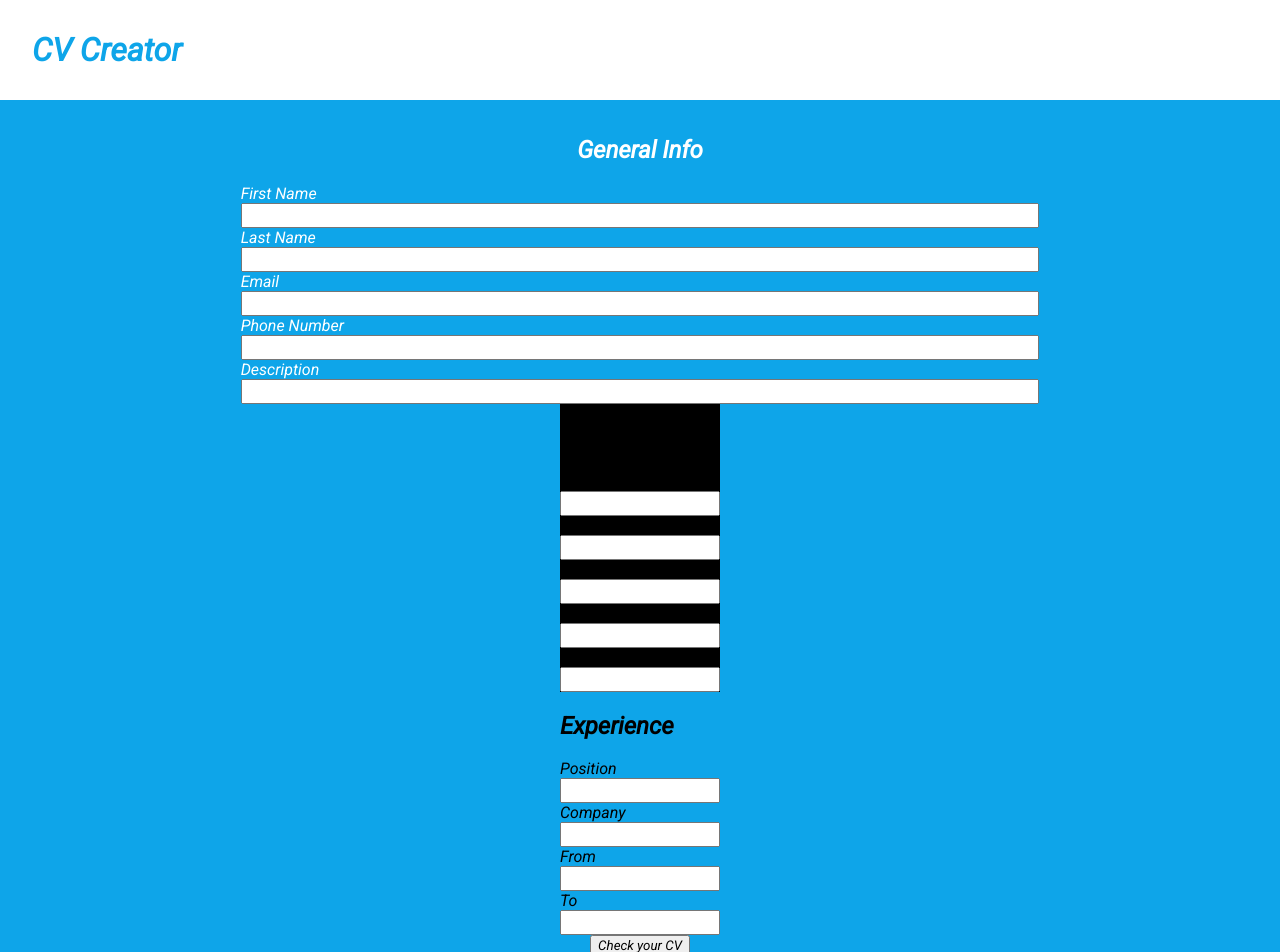
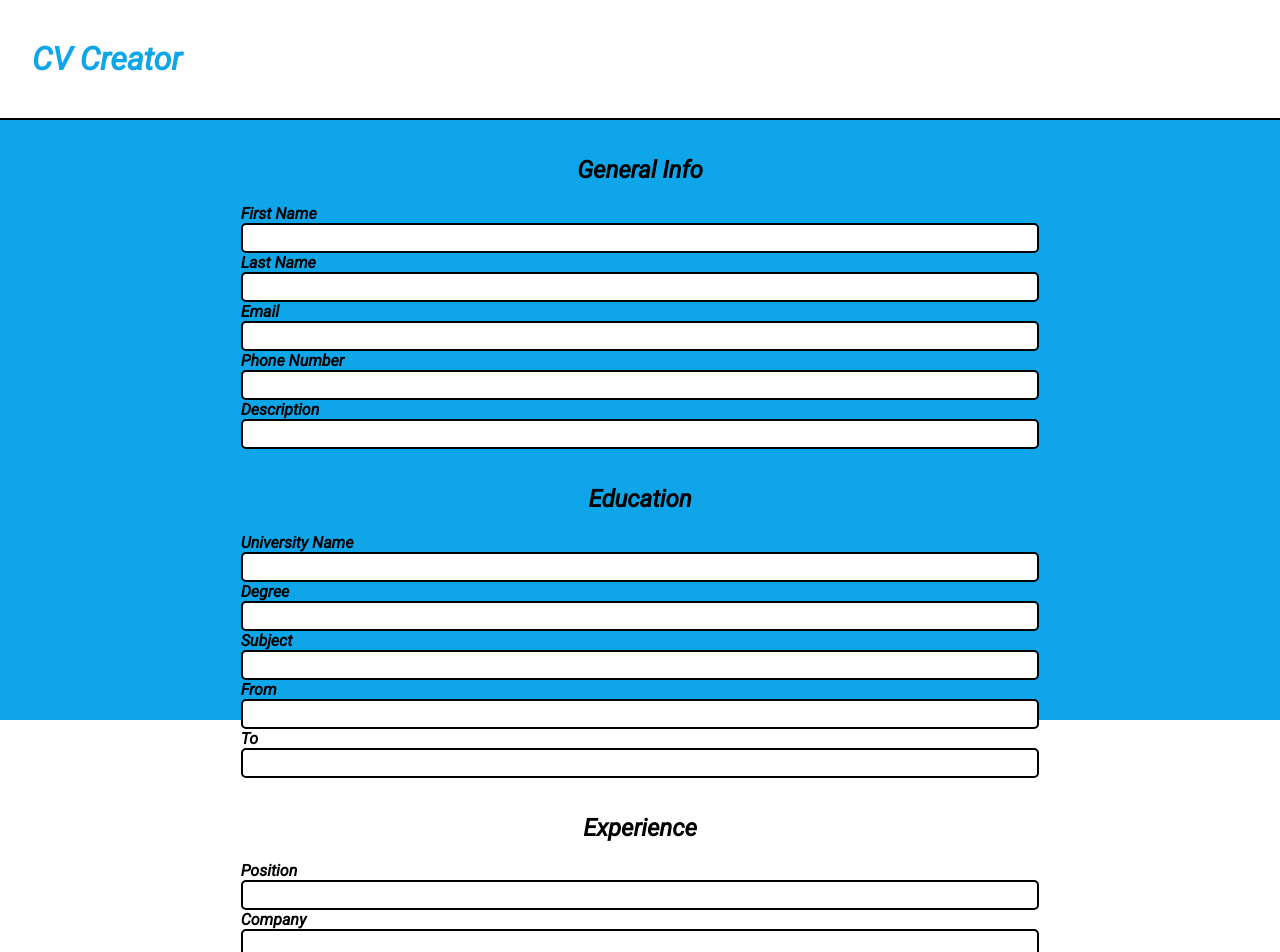
Before and after one commit to Hassane24/CV-Creator, a React (Create React App) app: page / in a window 1280 px wide. Shown: the top 952 px of the page. Built offline with nearby package versions, Linux system fonts and the light colour scheme.

Commit message:
form styling done

```diff
--- a/src/components/CV-Form/Experience.js
+++ b/src/components/CV-Form/Experience.js
@@ -1,6 +1,7 @@
+import "../../styles/form-styles/Experience.css";
 const Experience = (props) => {
   return (
-    <div>
+    <div className="exp">
       <h2>Experience</h2>
       <div>
         <label htmlFor="position">Position</label>
--- a/src/components/Main.js
+++ b/src/components/Main.js
@@ -166,7 +166,11 @@ class Main extends Component {
             from={experience.from.text}
             subject={education.subject.text}
           ></Preview>
-          <button type="submit" onClick={this.handleOnSubmit}>
+          <button
+            className="edit-btn"
+            type="submit"
+            onClick={this.handleOnSubmit}
+          >
             Edit your CV
           </button>
         </div>
@@ -209,7 +213,11 @@ class Main extends Component {
               to={experience.to.text}
               toChange={this.handleToExChange}
             ></Experience>
-            <button type="submit" onClick={this.handleOnSubmit}>
+            <button
+              className="check-btn"
+              type="submit"
+              onClick={this.handleOnSubmit}
+            >
               Check your CV
             </button>
           </form>
--- a/src/styles/Header.css
+++ b/src/styles/Header.css
@@ -2,13 +2,11 @@
   font-weight: bold;
   font-size: 2rem;
   background-color: white;
-  height: 100px;
+  height: 15vh;
   color: rgb(14 165 233);
   display: flex;
   justify-content: flex-start;
   align-items: center;
   padding: 2rem;
-  box-shadow: -1px 2px 2px 1px rgba(0, 0, 0, 0.61);
-  -webkit-box-shadow: -1px 2px 2px 1px rgba(0, 0, 0, 0.61);
-  -moz-box-shadow: -1px 2px 2px 1px rgba(0, 0, 0, 0.61);
+  border-bottom: 2px solid black;
 }
--- a/src/styles/Main.css
+++ b/src/styles/Main.css
@@ -1,6 +1,30 @@
 .main {
   display: flex;
-  justify-content: center;
+  justify-content: space-between;
   padding: 1rem;
   background-color: rgb(14 165 233);
+  height: 75vh;
 }
+
+.check-btn {
+  background-color: #cbd5e1;
+  width: 13%;
+  padding: 10px 0;
+  border: 2px solid black;
+  border-radius: 5px;
+}
+
+.check-btn:hover {
+  transform: scale(103%);
+  transition: 200ms ease-in-out;
+}
+
+.edit-btn {
+  align-self: flex-start;
+  padding: 5px 0;
+  background-color: #cbd5e1;
+  width: 90px;
+  border: none;
+  outline: none;
+  cursor: pointer;
+}
--- a/src/styles/form-styles/Education.css
+++ b/src/styles/form-styles/Education.css
@@ -1,3 +1,27 @@
 .education {
-  background-color: black;
+  width: 80%;
+  color: white;
+  display: flex;
+  flex-direction: column;
+  align-items: center;
 }
+
+h2 {
+  color: black;
+}
+
+.education > div {
+  width: 80%;
+}
+
+.education > div > input {
+  width: 100%;
+  border: 2px solid black;
+  height: 30px;
+  border-radius: 5px;
+}
+
+.education > div > input:hover {
+  transform: scale(103%);
+  transition: 200ms ease-in-out;
+}
--- a/src/styles/form-styles/Experience.css
+++ b/src/styles/form-styles/Experience.css
@@ -0,0 +1,23 @@
+.exp {
+  width: 80%;
+  color: white;
+  display: flex;
+  flex-direction: column;
+  align-items: center;
+}
+
+.exp > div {
+  width: 80%;
+}
+
+.exp > div > input {
+  width: 100%;
+  border: 2px solid black;
+  height: 30px;
+  border-radius: 5px;
+}
+
+.exp > div > input:hover {
+  transform: scale(103%);
+  transition: 200ms ease-in-out;
+}
--- a/src/styles/form-styles/Form.css
+++ b/src/styles/form-styles/Form.css
@@ -1,5 +1,7 @@
 label {
   display: block;
+  color: black;
+  font-weight: bold;
 }
 
 form {
@@ -7,4 +9,5 @@ form {
   display: flex;
   flex-direction: column;
   align-items: center;
+  row-gap: 1rem;
 }
--- a/src/styles/form-styles/GeneralInfo.css
+++ b/src/styles/form-styles/GeneralInfo.css
@@ -6,11 +6,33 @@
   align-items: center;
 }
 
+h2 {
+  color: black;
+}
+
 .general-info > div {
   width: 80%;
 }
 
-input {
+.general-info > div > input {
   width: 100%;
-  height: 25px;
+  height: 30px;
+  border-radius: 5px;
+  border: 2px solid black;
+  font-size: 1rem;
 }
+
+.general-info > div > input:hover {
+  transform: scale(103%);
+  transition: 200ms ease-in-out;
+}
+
+.general-info > div > input::-webkit-outer-spin-button,
+.general-info > div > input::-webkit-inner-spin-button {
+  -webkit-appearance: none;
+  margin: 0;
+}
+
+.general-info > div > input[type="number"] {
+  -moz-appearance: textfield;
+}
```
